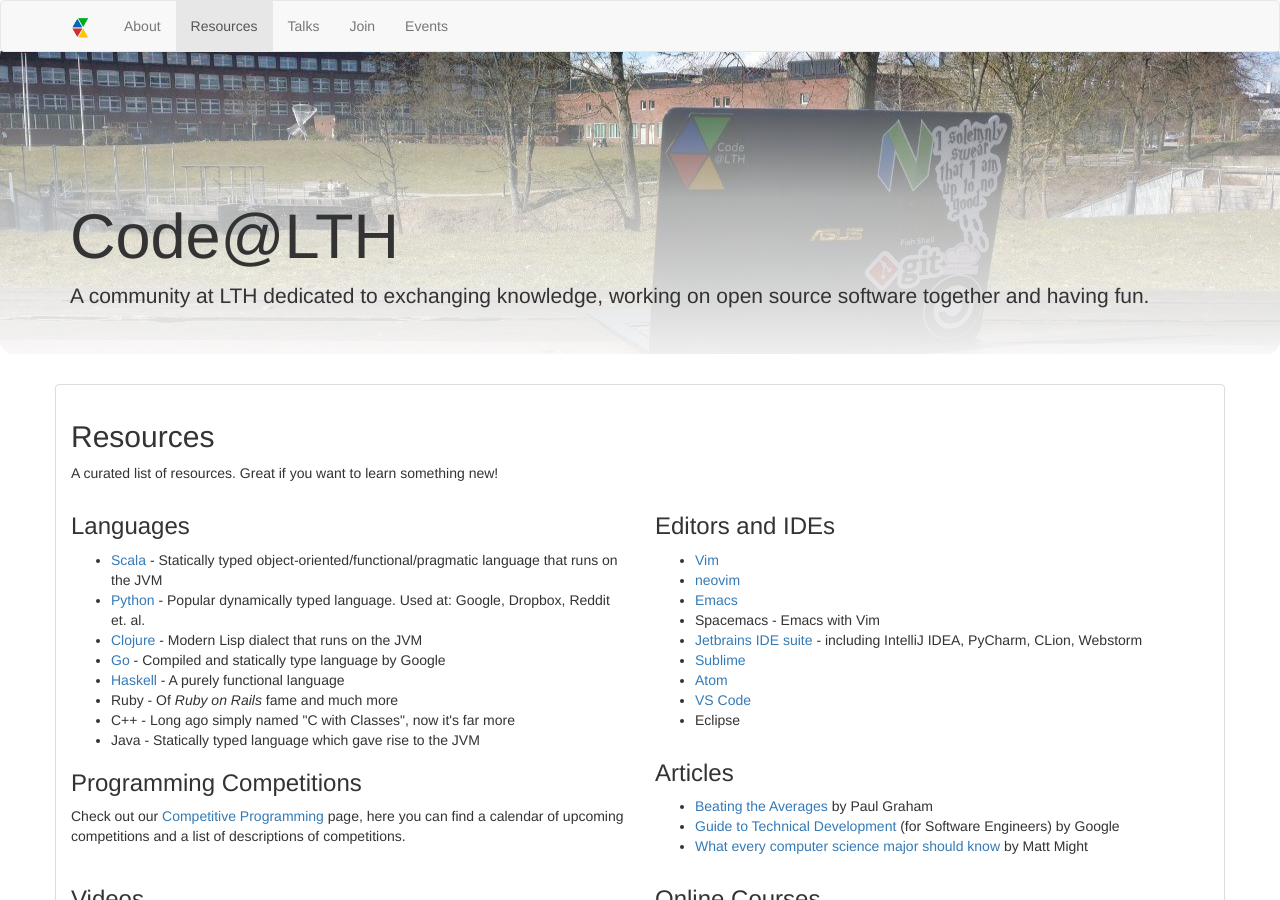
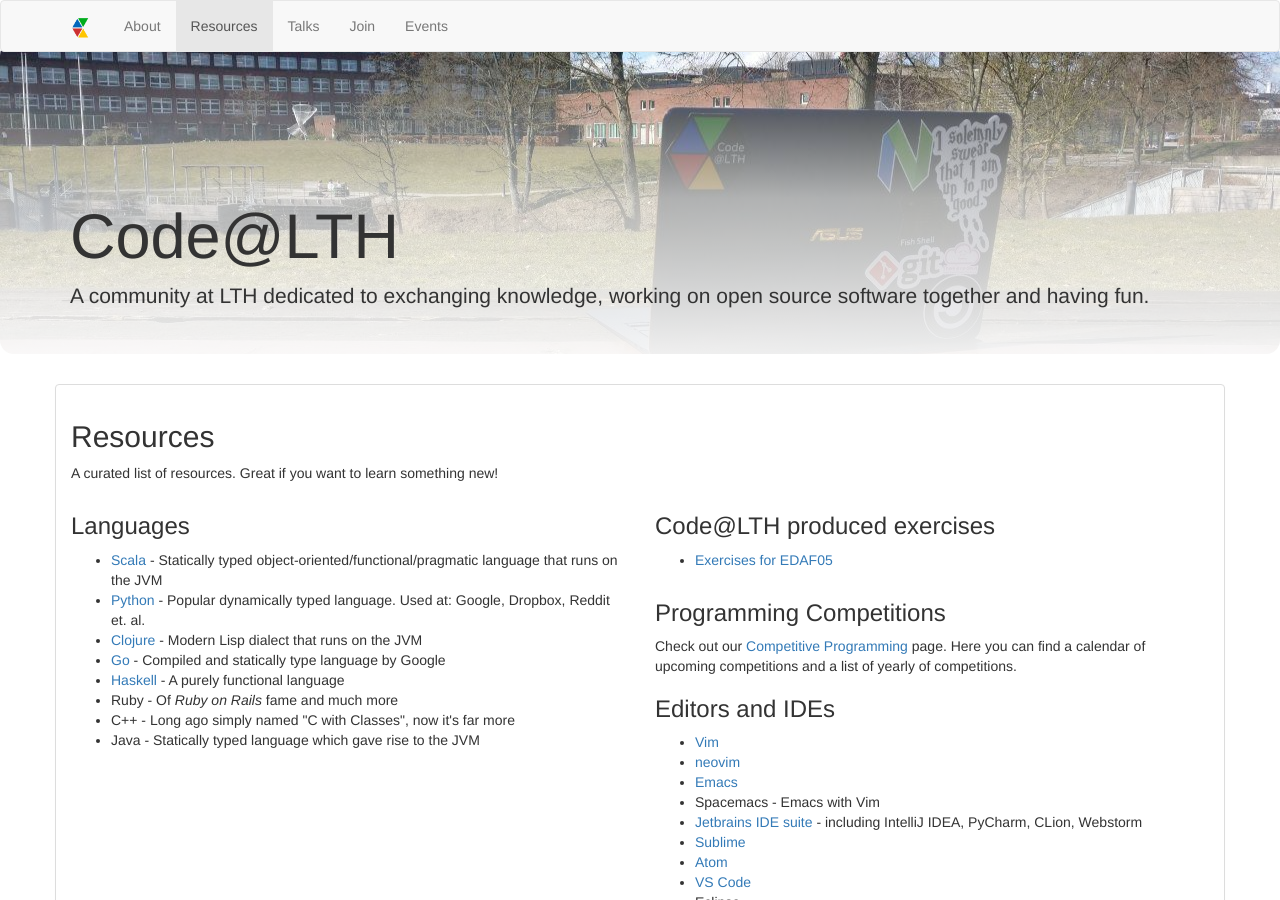
Before and after one commit to Code-at-LTH/code-at-lth.github.io, a Jekyll site: the page built from resources/index.html, in a window 1280 px wide and 900 px high. Built offline with Jekyll 4.4.1, drawn with Linux system fonts in a browser that asks for light colours; nearby versions of some CDN libraries.

Commit message:
add edaf05-exercises

```diff
--- a/resources/index.html
+++ b/resources/index.html
@@ -23,9 +23,17 @@ id: resources
             <li>Java - Statically typed language which gave rise to the JVM</li>
         </ul>
 
+    </div>
+    <div class="col-md-6">
+        <h3> Code@LTH produced exercises </h3>
+        <ul>
+          <li><a href="/resources/edaf05/">Exercises for EDAF05</a> </li>
+        <ul>
+
+    </div>
+    <div class="col-md-6">
         <h3>Programming Competitions</h3>
-        Check out our <a href="/resources/compprog/">Competitive Programming</a> page, here you can find a calendar of upcoming competitions
-        and a list of descriptions of competitions.
+        Check out our <a href="/resources/compprog/">Competitive Programming</a> page. Here you can find a calendar of upcoming competitions and a list of yearly of competitions.
     </div>
 
     <div class="col-md-6">
```
Also changed, not shown: redirects/edaf05.md (added, +6 -0 lines), resources/edaf05.md (added, +58 -0 lines).
